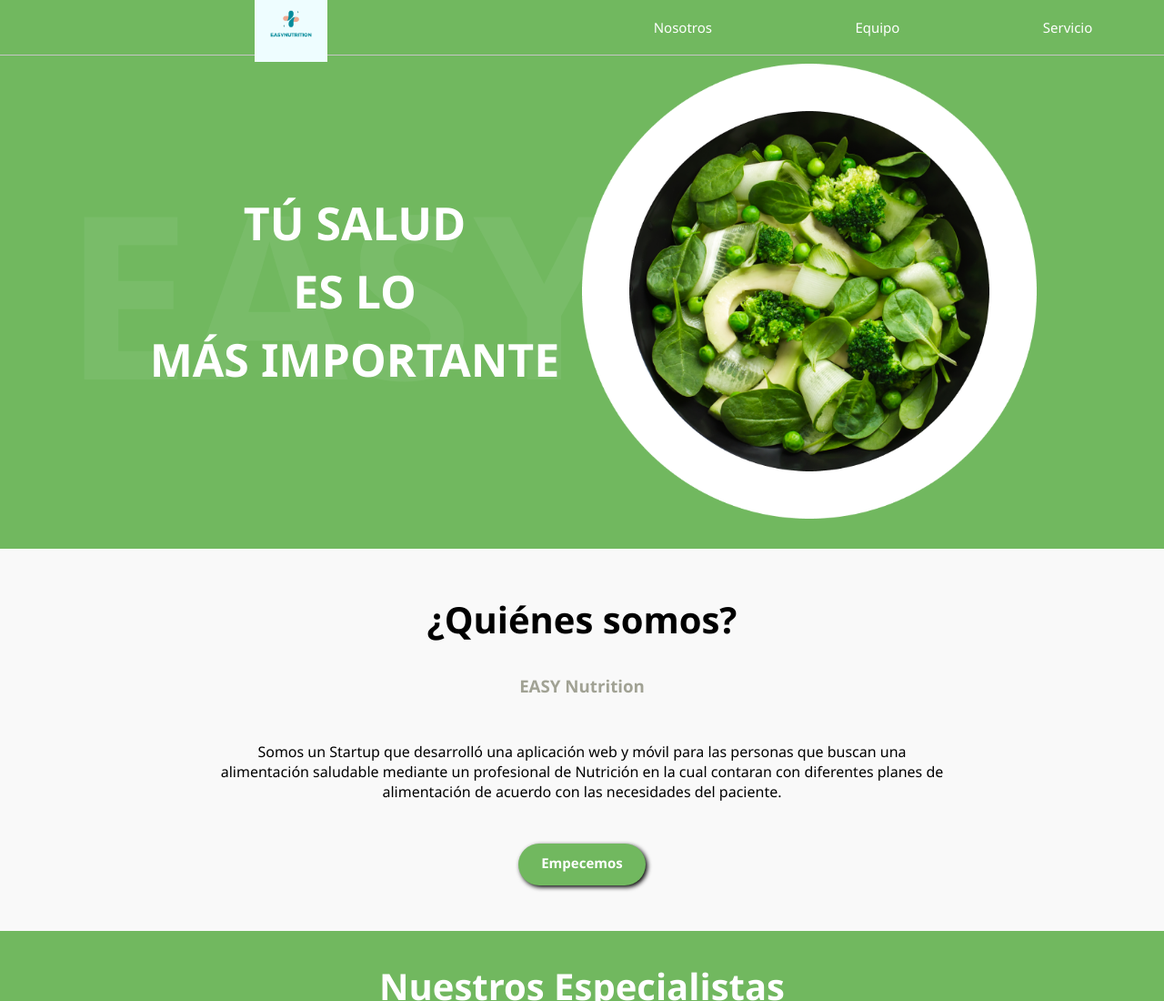
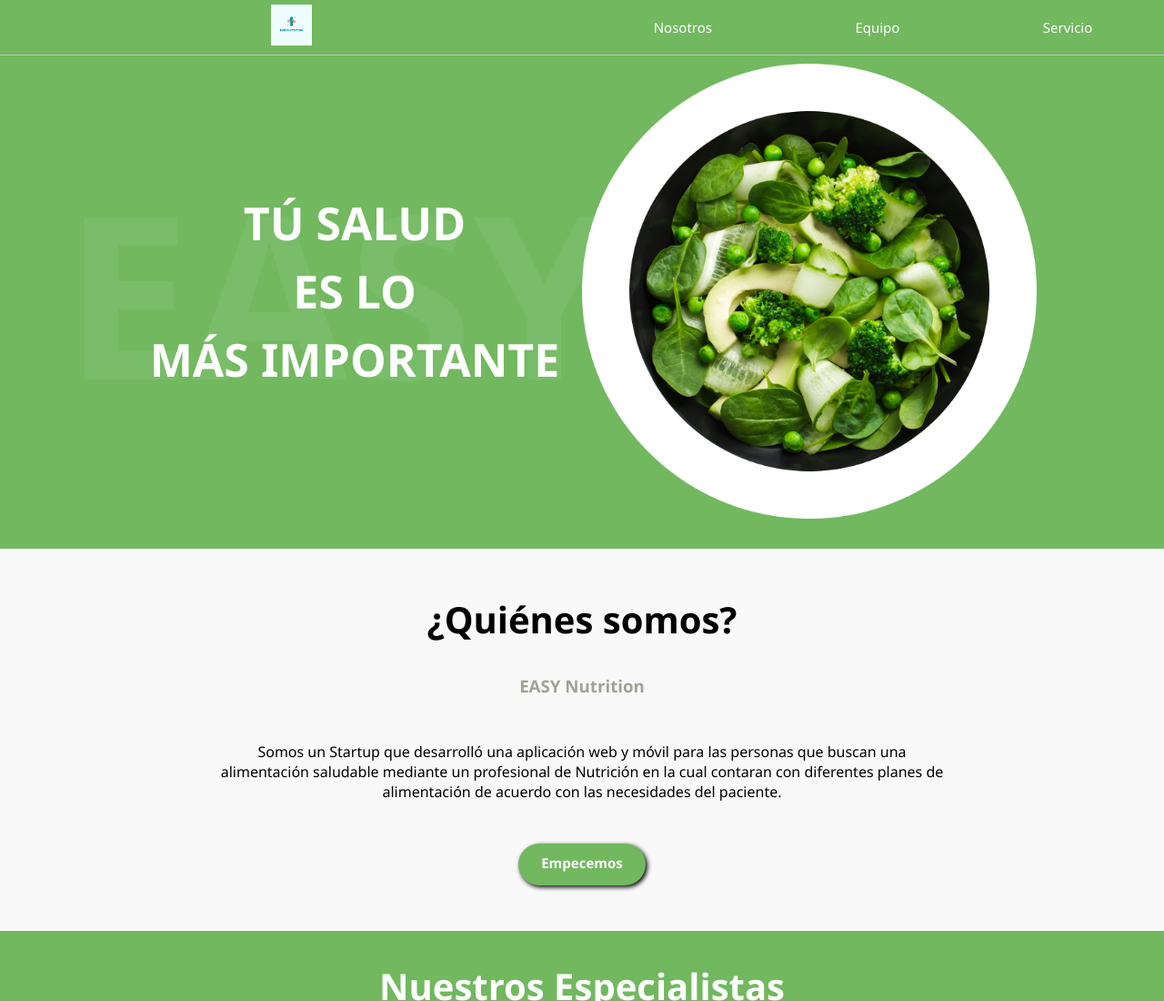
Before and after one commit to Dinoelfantastico/LandingPage_IngSoft, a plain HTML site: page index.html in a window 1280 px wide. Shown: the top 1100 px of the page at 91% size. Drawn offline with Linux system fonts and the light colour scheme.

Commit message:
commit logo

```diff
--- a/index.html
+++ b/index.html
@@ -11,7 +11,7 @@
     <header id="header">
         <div class="container-menu container">
             <figure class="logo">
-                <img src="Images/logoeasy.png" alt="" width="80px">
+                <img src="Images/logoeasy.png" alt="" width="45px">
             </figure>
               <ul id="menu">
                     <li>
```
